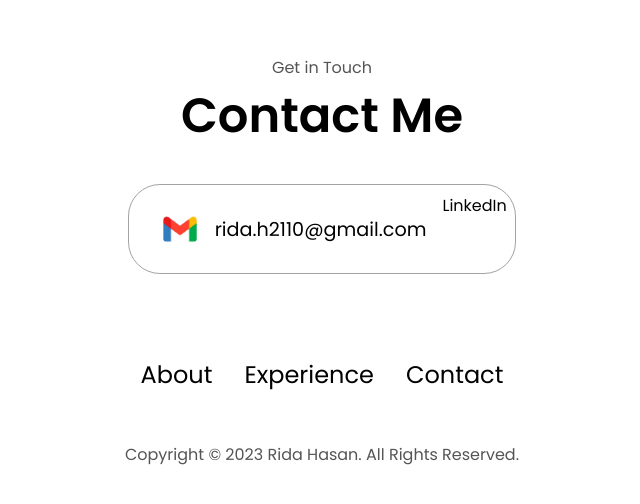
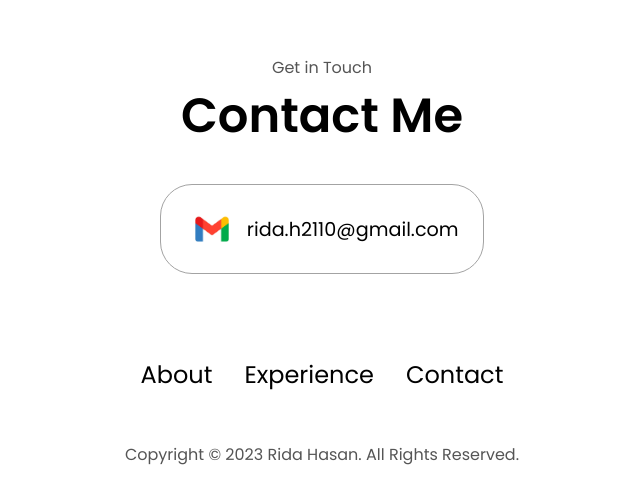
Before and after one commit to ridayeah/portfolio, a plain HTML site: page index.html in a window 1280 px wide. Shown: the part 2409-2913 px from the top of the page, without its empty margins (318-958 px from the left). Drawn offline with Linux system fonts and the light colour scheme; a script that the page names is missing.

Commit message:
Update index.html

```diff
--- a/index.html
+++ b/index.html
@@ -178,9 +178,6 @@
           />
           <p><a href="mailto:examplemail@gmail.com">rida.h2110@gmail.com</a></p>
         </div>
-
-          <p><a href="https://www.linkedin.com">LinkedIn</a></p>
-        </div>
       </div>
     </section>
     <footer>
```
